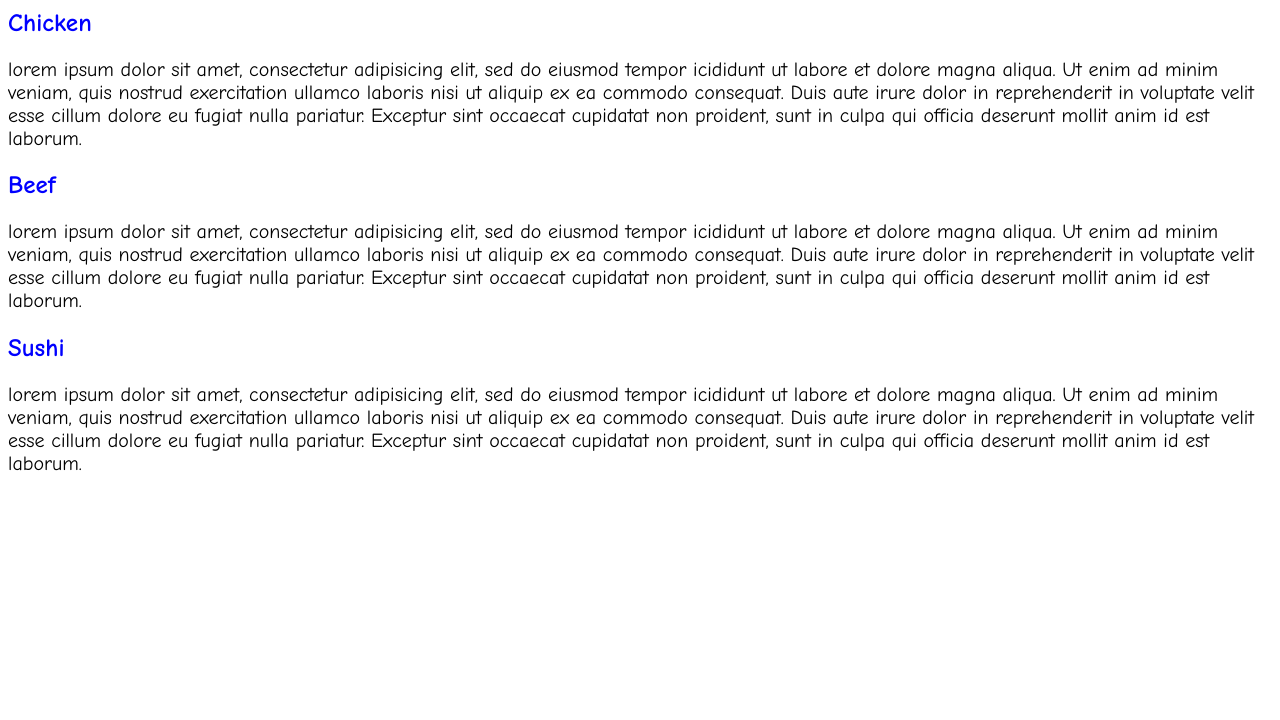
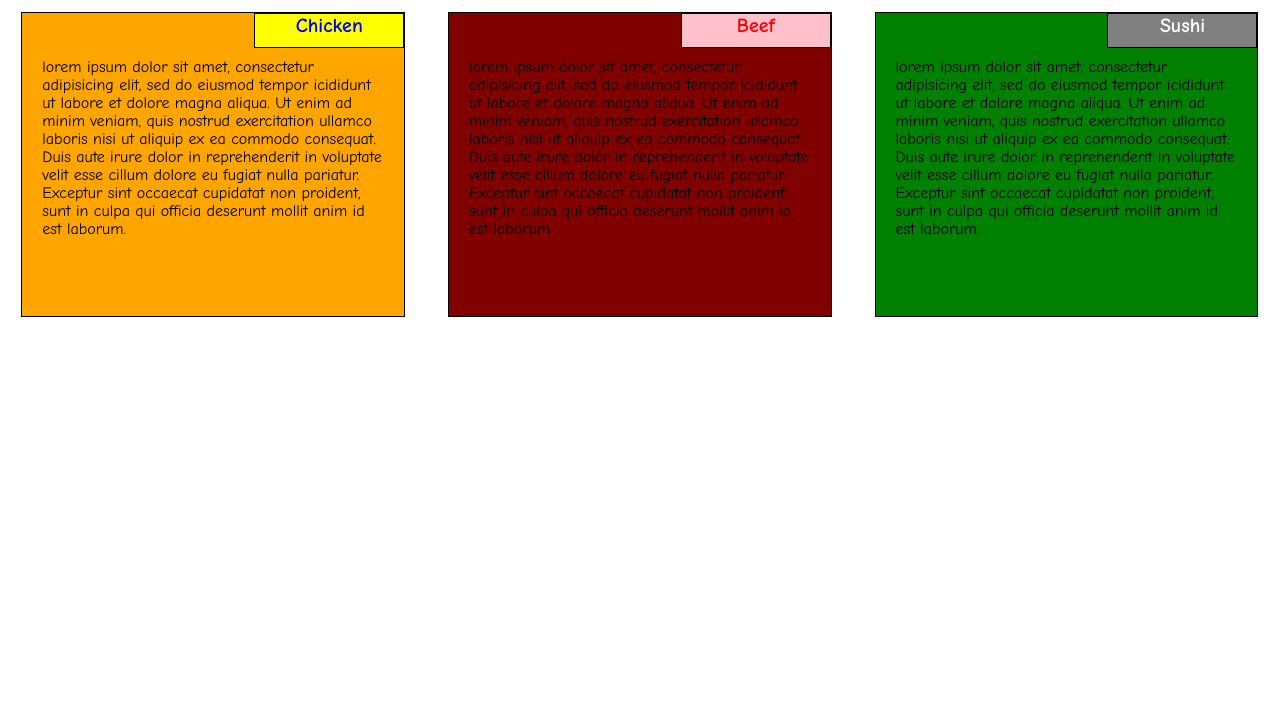
Before and after one commit to angelica-coursera/module2-solution, a plain HTML site: page index.html in a window 1280 px wide. Shown: the part 80-800 px from the top of the page. Drawn offline with Linux system fonts and the light colour scheme.

Commit message:
Update style.css

```diff
--- a/css/style.css
+++ b/css/style.css
@@ -1,15 +1,90 @@
+/********** Base styles **********/
+* {
+	box-sizing: border-box;
+  margin: 0;
+  padding: 0;
+}
+
 body {
-	font-size: 20px;
+	font-size: 16px;
 	font-family: "Comic Sans MS", cursive, sans-serif;
 }
 
 h1 {
-	font-size: 35px;
-	text-align: center;
-	color: green;
+  font-size: 175%;
+  color: green;
+  text-align: center;
+  margin-top: 30px;
+  margin-bottom: 30px;
 }
 
 h2 {
-	font-size: 25px;
-	color: blue;
+  font-size: 125%;
+  text-align: center;
+
+  border: 1px solid black;
+  position: absolute;
+  top: 0;
+  right: 0;
+  width: 150px;
+  height: 35px;
 }
+
+div {
+  border: 1px solid black;
+  padding: 20px;
+  width: 90%;
+  height: 305px;
+  margin-left: auto;
+  margin-right: auto;
+  margin-bottom: 30px;
+  overflow: hidden;
+  position: relative;
+}
+
+p {
+  margin-top: 25px;
+}
+
+#section1 {	background-color: orange; }
+
+#section2 { background-color: maroon; }
+
+#section3 { background-color: green; }
+
+#title1 { background-color: yellow; color: blue; }
+
+#title2 { background-color: pink; color: red; }
+
+#title3 {	background-color: gray; color: white; }
+
+/* Simple Responsive Framework. */
+#row {
+  width: 100%;
+}
+
+/********** Large devices only **********/
+@media (min-width: 992px) {
+  .col-lg-4, .col-lg-6 {
+    float: left;
+  }
+  .col-lg-4 {
+    width: 33.33%;
+  }
+  .col-lg-6 {
+    width: 50%;
+  }
+}
+
+/********** Medium devices only **********/
+@media (min-width: 768px) and (max-width: 991px) {
+  .col-md-6 {
+    width: 50%;
+    float: left;
+  }
+
+  #section3 {
+    width: 95%;
+  }
+
+}
```
